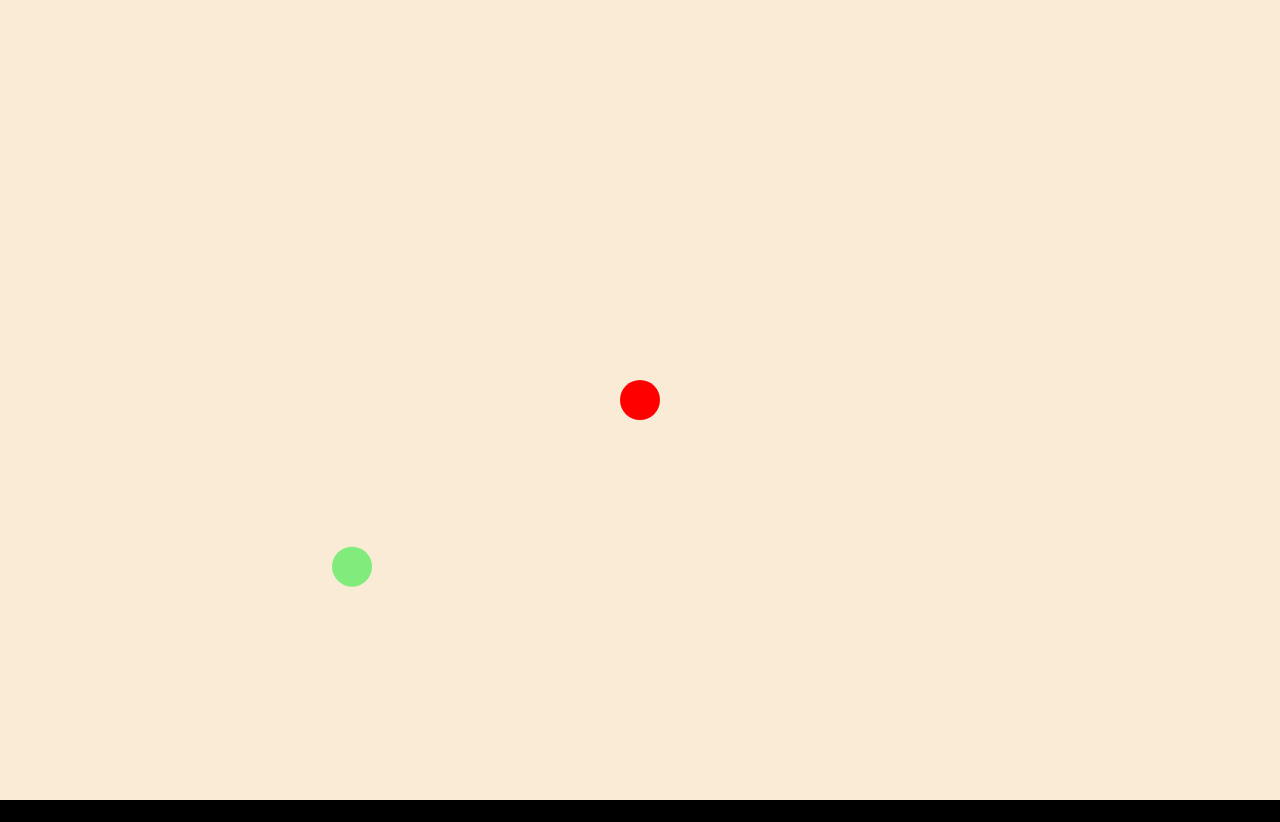
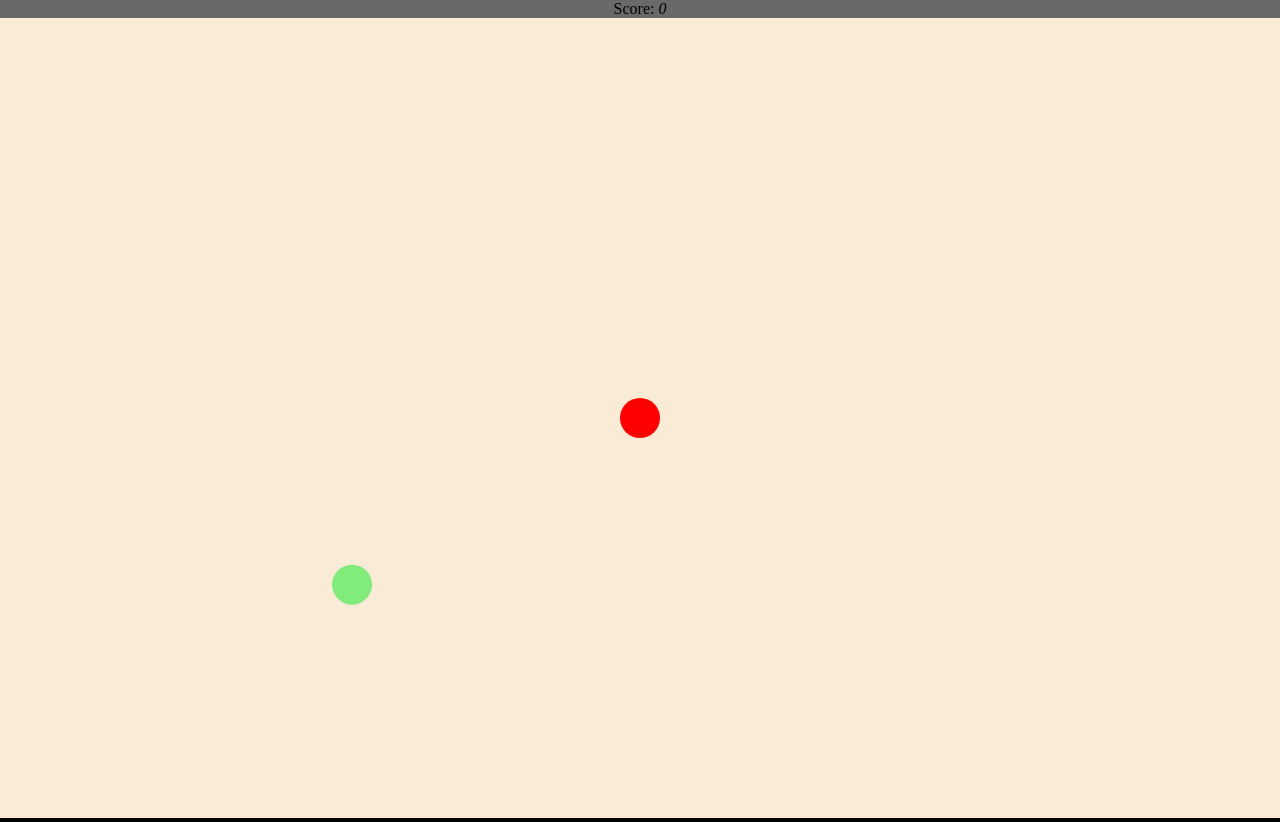
Before and after one commit to BillalAsif/game, a plain HTML site: page index.html in a window 1280 px wide. Drawn offline with Linux system fonts and the light colour scheme.

Commit message:
score code added

```diff
--- a/css/style.css
+++ b/css/style.css
@@ -8,3 +8,8 @@ body {
     background-color: antiquewhite;
 
 }
+
+.score {
+    background-color: dimgray;
+    text-align: center;
+}
--- a/index.html
+++ b/index.html
@@ -14,6 +14,7 @@
 
 <body>
 
+    <div class="score">Score: <i id="score"></i></div>
     <canvas id="mainCanvas" height="500px" width="1000px">
 
 
--- a/js/script.js
+++ b/js/script.js
@@ -2,7 +2,9 @@
 var canvas = document.getElementById("mainCanvas");
 var c = canvas.getContext("2d");
 resize();
-var score = 0;
+
+var score = document.getElementById("score");
+score.textContent = 0;
 
 class Player {
 
@@ -121,7 +123,7 @@ function animate() {
 
                 enemyApproach.splice(enemyApproach.indexOf(enemy), 1);
                 fireMultipleMissiles.splice(fireMultipleMissiles.indexOf(missile), 1);
-                score = score + 1;
+                score.textContent = parseInt(score.textContent) + 1;
 
             }
 
```
